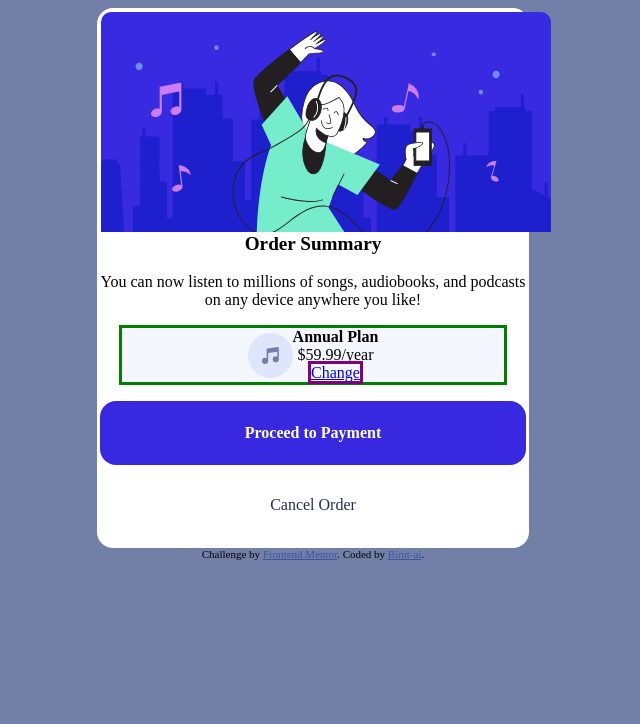
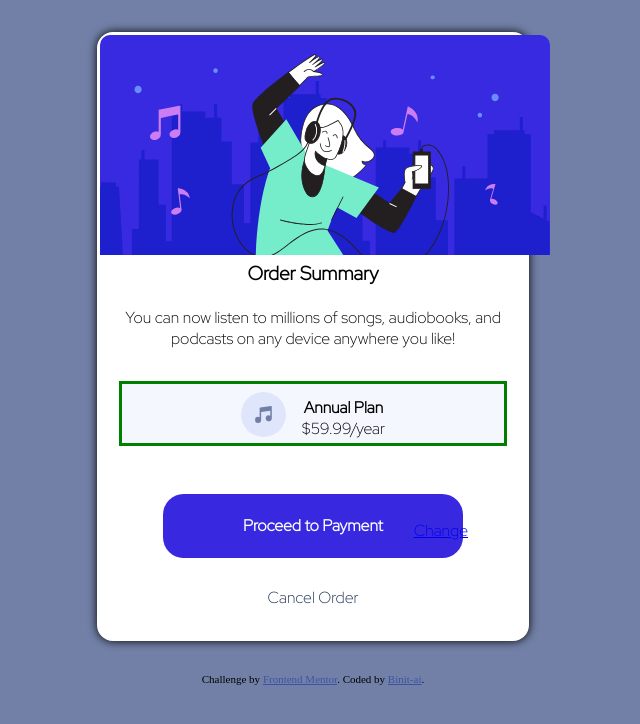
Before and after one commit to binit-ai/Frontend-Mentor-Projects, a plain HTML site: page order-summary-component-main/index.html in a window 1280 px wide. Shown: the whole page, without its empty margins (327-967 px from the left). Drawn offline with Linux system fonts and the light colour scheme.

Commit message:
Updated the css to make the card look better

```diff
--- a/order-summary-component-main/CSS/style.css
+++ b/order-summary-component-main/CSS/style.css
@@ -1,14 +1,16 @@
 .wrapper{
-
+    display: flex;
     flex-direction: column;
     border: 3px solid white;
     border-radius: 1rem;
     background-color: white;
-    margin: 0 auto;
+    margin: 2rem auto ;
+    padding: 0;
     width: 33.65%;
     align-items: center;
     font-family: 'Red Hat Display';
     font-weight: 500;
+    box-shadow: 0 0 10px;
 }
 
 .top{
@@ -23,12 +25,12 @@ body{
 }
 
 .boy{
-    display: flex;
+
+    width: 100%;
     margin: 0;
     padding: 0;
-    width: auto;
+    width: 100%;
     align-self: flex-start;
-    border: 1px solid white;
     border-top-right-radius: 2rem;
     border-top-left-radius: 2rem;
 }
@@ -43,7 +45,7 @@ body{
 .button{
     line-height: 4rem;
     background-color: hsl(245, 75%, 52%);
-    border-radius: 1rem;
+    border-radius: 1.3rem;
     text-decoration: none;
     color: black;
     text-align: center;
@@ -62,8 +64,8 @@ body{
 
 .plan{
     width: 90%;
-    padding: auto;
-    margin: auto;
+    padding-top: .5rem;
+    margin:auto;
     display: flex;
     flex-direction: column nowrap;
     border: 3px solid green;
@@ -72,6 +74,16 @@ body{
     background-color:  hsl(225, 100%, 98%);
 }
 
-div a.change{
-   border: 3px solid purple;
+
+.change{
+   border: -50px solid purple;
+   position: absolute;
+   right:37.89%;
+   top:65%;
 }
+
+.music{
+    float: left;
+    margin-right: 1rem;
+    padding-bottom: .4rem;
+}
--- a/order-summary-component-main/index.html
+++ b/order-summary-component-main/index.html
@@ -2,6 +2,7 @@
 <html lang="en">
 
 <head>
+  <link href="https://fonts.googleapis.com/css2?family=Red+Hat+Display:wght@300&display=swap" rel="stylesheet">
   <meta charset="UTF-8">
   <meta name="viewport" content="width=device-width, initial-scale=1.0">
   <!-- displays site properly based on user's device -->
```
